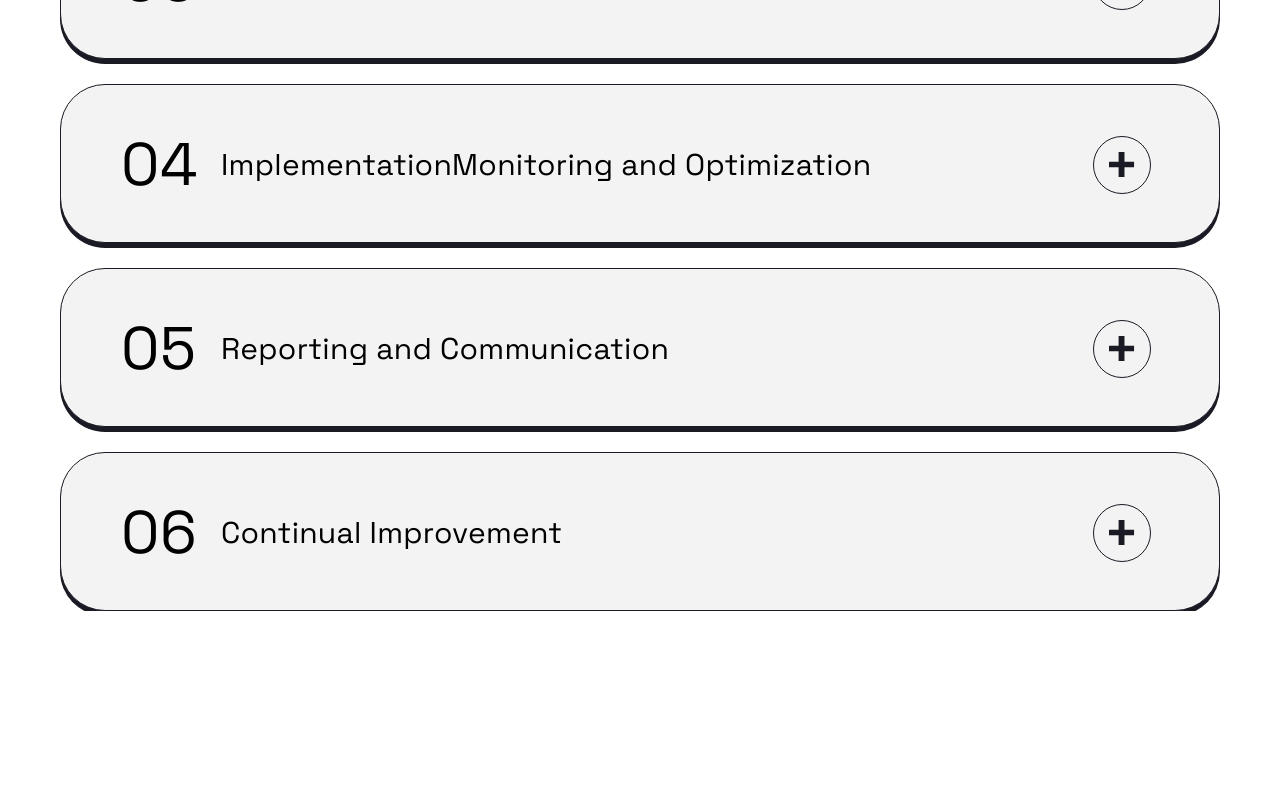
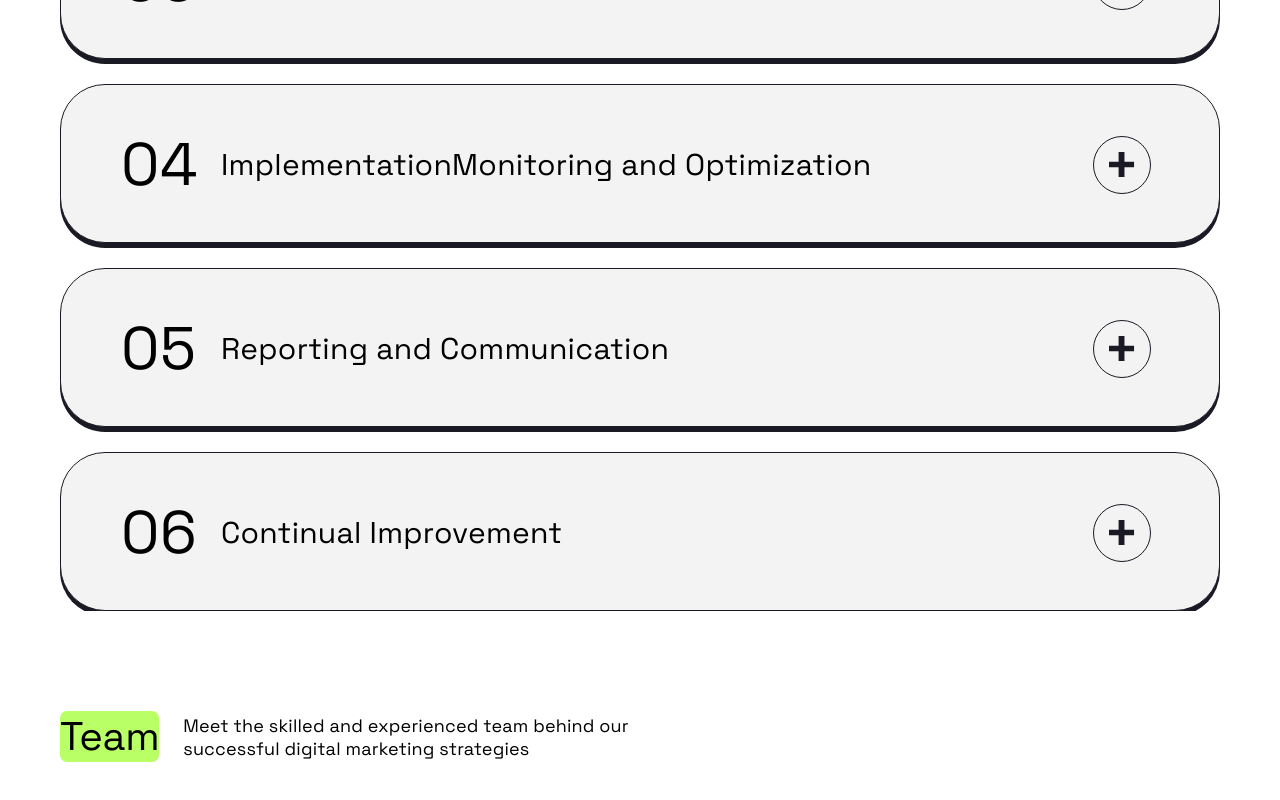
Before and after one commit to KosarGhafarian/Positivus-Landing-Page, a React (Vite) app: page / in a window 1280 px wide. Shown: the part 4988-5788 px from the top of the page. Before the commit the page ends 5599 px from the top, so only its background shows below. Built offline with nearby package versions, Linux system fonts and the light colour scheme.

Commit message:
Add Team

```diff
--- a/src/App.jsx
+++ b/src/App.jsx
@@ -6,6 +6,7 @@ import LogoDetail from "./components/LogoDetail";
 import Services from "./components/Services";
 import CaseStudies from "./components/CaseStudies";
 import WorkingProcess from "./components/WorkingProcess";
+import Team from "./components/Team";
 
 import "./assets/styles/app.css";
 
@@ -24,6 +25,7 @@ const App = () => {
       <Services />
       <CaseStudies />
       <WorkingProcess />
+      <Team />
     </Container>
   );
 };
--- /dev/null
+++ b/src/components/Team.jsx
@@ -0,0 +1,17 @@
+import { Grid2 } from "@mui/material";
+
+import SubHeader from "./SubHeader";
+
+const Team = () => {
+  return (
+    <Grid2>
+      <SubHeader
+        name="Team"
+        sx={{ width: "473px" }}
+        description="Meet the skilled and experienced team behind our successful digital marketing strategies"
+      />
+    </Grid2>
+  );
+};
+
+export default Team;
```
